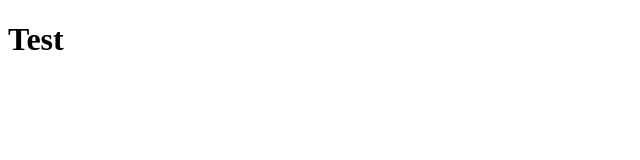
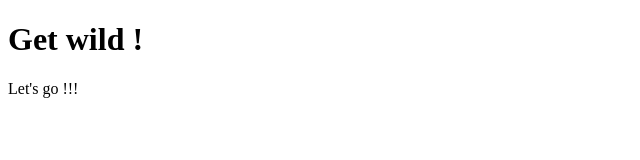
Before and after one commit to wildnano/testing, a plain HTML site: page www/test.html in a window 1280 px wide. Shown: the whole page, without its empty margins (0-640 px from the left). Drawn offline with Linux system fonts and the light colour scheme.

Commit message:
let's go

```diff
--- a/www/test.html
+++ b/www/test.html
@@ -1,12 +1,16 @@
 <!DOCTYPE html>
 <html lang="en">
+
 <head>
     <meta charset="UTF-8" />
     <meta http-equiv="X-UA-Compatible" content="IE=edge" />
     <meta name="viewport" content="width=device-width, initial-scale=1.0" />
     <title>Test</title>
 </head>
+
 <body>
-        <h1>Test</h1>
+    <h1>Get wild !</h1>
+    <p>Let's go !!!</p>
 </body>
+
 </html>
```
Lines whose indentation alone changed are shown as unchanged.
